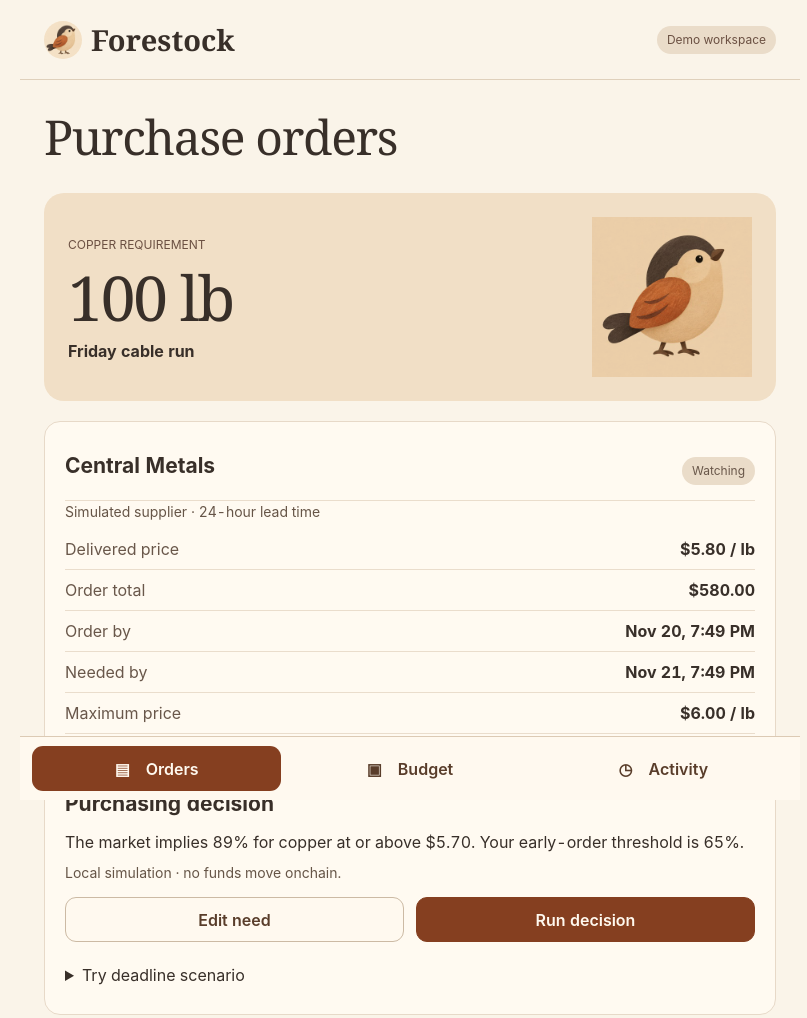
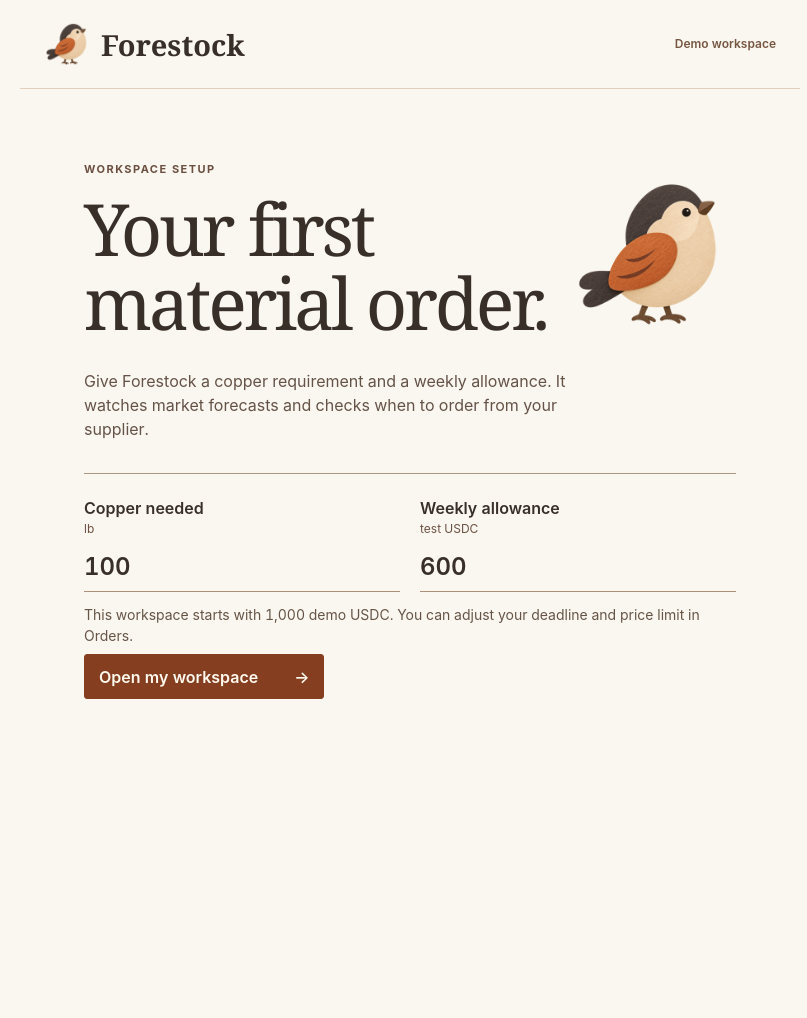
Before and after one commit to lordofsnakes/Forestock, a website with bundled scripts: page public/index.html in a window 1280 px wide. Shown: the top 1018 px of the page, without its empty margins (230-1037 px from the left). After the commit the page ends 800 px from the top, so only its background shows below. Built offline with nearby package versions, Linux system fonts and the light colour scheme; files whose address does not match are found by name.

Commit message:
Onboard buyers into a paper-toned workspace with an interactive sparrow

```diff
--- a/public/app.js
+++ b/public/app.js
@@ -45,6 +45,38 @@ let s = JSON.parse(localStorage.getItem(key) || "null") || initial(),
   tab = "Orders",
   market,
   replay = false;
+const welcome = document.querySelector("#welcome");
+let inSetup = !localStorage.getItem(key);
+function showWorkspace() {
+  welcome.hidden = !inSetup;
+  el.hidden = inSetup;
+  document.querySelector("nav").hidden = inSetup;
+}
+showWorkspace();
+document.querySelector("#setup").addEventListener("submit", (event) => {
+  event.preventDefault();
+  s.order.qty = Number(event.target.elements.quantity.value);
+  s.limit = Math.round(Number(event.target.elements.allowance.value) * 100);
+  inSetup = false;
+  record(
+    "Workspace opened",
+    s.order.qty + " lb of copper · " + money(s.limit) + " weekly allowance",
+  );
+  showWorkspace();
+  render();
+  el.querySelector("h1").tabIndex = -1;
+  el.querySelector("h1").focus();
+});
+function animateBird(button) {
+  button.classList.remove("flying");
+  void button.offsetWidth;
+  button.classList.add("flying");
+}
+document.addEventListener("pointerover", (e) => {
+  const button = e.target.closest(".bird");
+  if (button && e.pointerType === "mouse" && !button.contains(e.relatedTarget))
+    animateBird(button);
+});
 function save() {
   localStorage.setItem(key, JSON.stringify(s));
 }
@@ -83,6 +115,7 @@ function assessment(t = now()) {
   );
 }
 function render() {
+  if (inSetup) return;
   const expanded = new Set(
     [...el.querySelectorAll("details[open] summary")].map((n) => n.textContent),
   );
@@ -101,7 +134,7 @@ function render() {
       o.qty +
       " lb</div><strong>" +
       esc(o.notes || "Copper order") +
-      '</strong></div><img src="/sparrow.jpg" alt="Forestock sparrow"></section><section class="card"><div class="row"><h2>Central Metals</h2><span class="tag">' +
+      '</strong></div><button class="bird order-bird" aria-label="Animate the order sparrow"><span></span></button></section><section class="card"><div class="row"><h2>Central Metals</h2><span class="tag">' +
       o.status +
       '</span></div><p class="hint">Simulated supplier · 24-hour lead time</p>' +
       row("Delivered price", money(price) + " / lb") +
@@ -207,6 +240,12 @@ function render() {
 document.addEventListener("click", (e) => {
   const b = e.target.closest("button");
   if (!b) return;
+  if (b.matches(".bird")) {
+    animateBird(b);
+    return;
+  }
+  if (!b.dataset.action && !b.dataset.tab && !b.hasAttribute("data-close"))
+    return;
   if (b.dataset.tab) {
     tab = b.dataset.tab;
     render();
--- a/public/index.html
+++ b/public/index.html
@@ -16,14 +16,68 @@
   </head>
   <body>
     <header>
-      <div class="brand"><img src="/sparrow.jpg" alt="" />Forestock</div>
+      <div class="brand">
+        <button class="bird mark" aria-label="Animate the Forestock sparrow">
+          <span></span></button
+        >Forestock
+      </div>
       <span class="tag">Demo workspace</span>
     </header>
+    <section id="welcome" hidden aria-labelledby="welcomeTitle">
+      <div class="intro">
+        <div>
+          <small>WORKSPACE SETUP</small>
+          <h1 id="welcomeTitle">Your first<br />material order.</h1>
+        </div>
+        <button
+          class="bird portrait"
+          aria-label="Animate the copper-winged sparrow"
+        >
+          <span></span>
+        </button>
+      </div>
+      <p class="intro-copy">
+        Give Forestock a copper requirement and a weekly allowance. It watches
+        market forecasts and checks when to order from your supplier.
+      </p>
+      <form id="setup">
+        <div class="setup-fields">
+          <label
+            >Copper needed <small>lb</small
+            ><input
+              name="quantity"
+              type="number"
+              min="1"
+              max="10000"
+              value="100"
+              required
+          /></label>
+          <label
+            >Weekly allowance <small>test USDC</small
+            ><input
+              name="allowance"
+              type="number"
+              min="0"
+              max="100000"
+              step=".01"
+              value="600"
+              required
+          /></label>
+        </div>
+        <p class="hint">
+          This workspace starts with 1,000 demo USDC. You can adjust your
+          deadline and price limit in Orders.
+        </p>
+        <button class="primary">
+          Open my workspace <span aria-hidden="true">→</span>
+        </button>
+      </form>
+    </section>
     <main id="app" aria-live="polite">Loading orders…</main>
     <nav aria-label="Workspace">
-      <button data-tab="Orders">▤　Orders</button
-      ><button data-tab="Budget">▣　Budget</button
-      ><button data-tab="Activity">◷　Activity</button>
+      <button data-tab="Orders">Orders</button
+      ><button data-tab="Budget">Budget</button
+      ><button data-tab="Activity">Activity</button>
     </nav>
     <dialog id="editor">
       <form id="orderForm">
--- a/public/style.css
+++ b/public/style.css
@@ -5,7 +5,7 @@
     system-ui,
     sans-serif;
   color: #382f29;
-  background: #faf4e9;
+  background: #faf7f0;
   font-variant-numeric: tabular-nums;
 }
 * {
@@ -35,21 +35,14 @@ header {
   align-items: center;
   gap: 9px;
 }
-.brand img {
-  width: 38px;
-  height: 38px;
-  mix-blend-mode: multiply;
-  border-radius: 50%;
-}
 .tag,
 small {
   font-size: 12px;
   color: #6b5042;
 }
 .tag {
-  background: #eadcc9;
-  padding: 5px 10px;
-  border-radius: 14px;
+  color: #765641;
+  font-weight: 600;
 }
 main {
   padding: 24px 24px 120px;
@@ -76,16 +69,10 @@ h3 {
   display: flex;
   align-items: center;
   justify-content: space-between;
-  background: #f1dfc6;
-  border-radius: 20px;
-  padding: 24px;
+  border-block: 1px solid #b9a894;
+  padding: 22px 0;
   gap: 6px;
   margin: 20px 0;
-}
-.hero img {
-  width: 32%;
-  max-width: 160px;
-  mix-blend-mode: multiply;
 }
 .big {
   font:
@@ -94,11 +81,9 @@ h3 {
   letter-spacing: -2px;
 }
 .card {
-  background: #fffaf1;
-  border: 1px solid #e7d9c8;
-  border-radius: 16px;
-  padding: 20px;
-  margin: 12px 0;
+  border-bottom: 1px solid #b9a894;
+  padding: 12px 0 22px;
+  margin: 16px 0;
 }
 .row,
 .actions {
@@ -128,7 +113,7 @@ textarea {
 }
 button {
   cursor: pointer;
-  border-radius: 11px;
+  border-radius: 3px;
   border: 1px solid #ccbaa4;
   color: #593d2a;
   background: #fff9ef;
@@ -140,8 +125,7 @@ button:disabled {
   opacity: 0.5;
   cursor: default;
 }
-.primary,
-nav button[aria-current="page"] {
+.primary {
   background: #853f20;
   color: #fff9ef;
   border-color: #853f20;
@@ -174,14 +158,14 @@ textarea {
   margin-top: 5px;
   padding: 10px;
   border: 1px solid #c8b49e;
-  border-radius: 9px;
+  border-radius: 2px;
   background: #fffcf6;
   color: inherit;
 }
 dialog {
   width: min(440px, 94vw);
   border: 0;
-  border-radius: 16px;
+  border-radius: 3px;
   background: #fff9ef;
   color: inherit;
   padding: 24px;
@@ -216,11 +200,156 @@ progress {
   header {
     padding: 15px 16px;
   }
-  .hero,
-  .card {
-    padding: 16px;
-  }
+
   .row {
     font-size: 14px;
   }
 }
+
+[hidden] {
+  display: none !important;
+}
+nav button {
+  border-radius: 0;
+  border-top: 2px solid transparent;
+  color: #665547;
+}
+nav button[aria-current="page"] {
+  border-color: #85401f;
+  color: #713719;
+}
+#welcome {
+  max-width: 700px;
+  margin: 0 auto;
+  padding: clamp(28px, 6vw, 66px) 24px 48px;
+}
+.intro {
+  display: flex;
+  align-items: center;
+  justify-content: space-between;
+  gap: 8px;
+}
+.intro small,
+.hero small,
+.card > small {
+  letter-spacing: 0.13em;
+  font-weight: 650;
+  font-size: 11px;
+}
+.intro h1 {
+  font-size: clamp(43px, 7vw, 72px);
+  line-height: 1.03;
+  letter-spacing: -0.045em;
+  margin: 12px 0;
+}
+.intro-copy {
+  max-width: 48ch;
+  color: #655348;
+  margin: 18px 0 32px;
+}
+#setup {
+  border-top: 1px solid #ac9781;
+  padding-top: 10px;
+}
+.setup-fields {
+  display: grid;
+  grid-template-columns: 1fr 1fr;
+  gap: 20px;
+}
+.setup-fields small {
+  display: block;
+  font-weight: 400;
+}
+.setup-fields input {
+  font-size: 24px;
+  background: transparent;
+  border: 0;
+  border-bottom: 1px solid #ab917b;
+  border-radius: 0;
+  padding: 6px 0;
+}
+#setup .primary {
+  margin-top: 8px;
+  display: flex;
+  gap: 36px;
+  align-items: center;
+  justify-content: space-between;
+}
+.bird {
+  width: 48px;
+  height: 48px;
+  flex: none;
+  border: 0;
+  background: transparent;
+  padding: 0;
+  position: relative;
+  touch-action: manipulation;
+}
+.bird span,
+.bird span::after {
+  display: block;
+  position: absolute;
+  inset: 0;
+  background: url("/sparrow.png") center/contain no-repeat;
+  pointer-events: none;
+}
+.bird span::after {
+  content: "";
+  clip-path: polygon(
+    22% 64%,
+    24% 55%,
+    29% 47%,
+    37% 41%,
+    44% 38%,
+    52% 36.5%,
+    57% 38%,
+    62% 43%,
+    63% 49%,
+    61% 55%,
+    56% 61%,
+    49% 66%,
+    39% 70%,
+    30% 71%,
+    23% 69%
+  );
+  transform-origin: 55% 43%;
+}
+.portrait {
+  width: clamp(90px, 24vw, 165px);
+  height: auto;
+  aspect-ratio: 1;
+}
+.order-bird {
+  width: 96px;
+  height: 96px;
+}
+@media (prefers-reduced-motion: no-preference) {
+  .flying span {
+    animation: hop 0.65s ease-in-out 2;
+  }
+  .flying span::after {
+    animation: flap 0.325s ease-in-out 4;
+  }
+  @keyframes hop {
+    0%,
+    100% {
+      transform: translateY(0);
+    }
+    45% {
+      transform: translateY(-14%) rotate(-4deg);
+    }
+  }
+  @keyframes flap {
+    0%,
+    100% {
+      transform: rotate(0);
+    }
+    50% {
+      transform: rotate(54deg) scaleY(0.85);
+    }
+  }
+}
+:focus-visible {
+  outline: 2px solid #85401f;
+  outline-offset: 3px;
+}
```
Also changed, not shown: scripts/mobile-check.js (+49 -22 lines), public/sparrow.jpg (deleted), public/sparrow.png (added).
